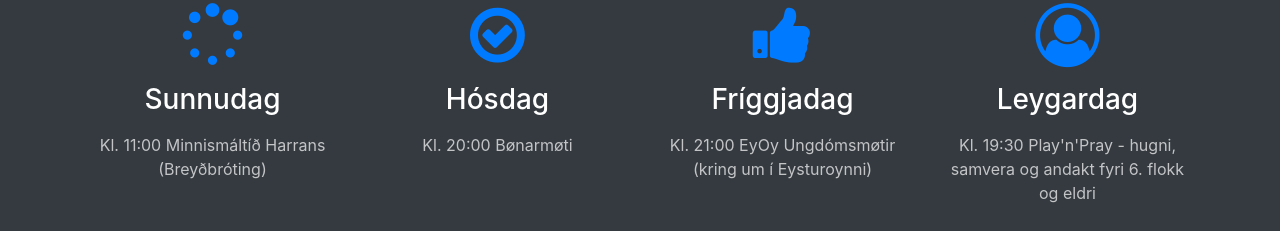
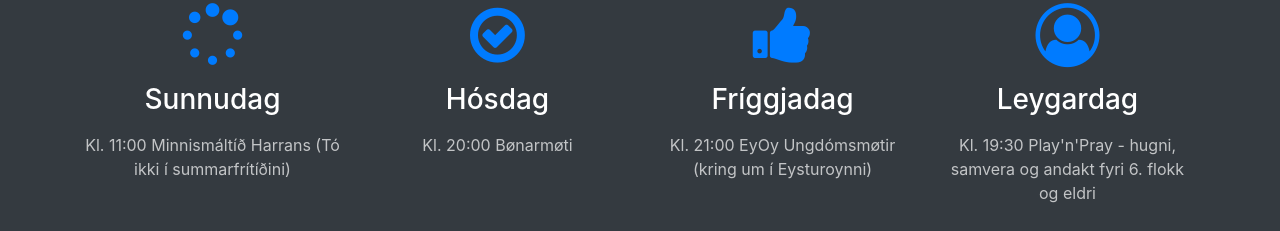
Before and after one commit to organick78/HebronLeirvik, a website with bundled scripts: page index.html in a window 1280 px wide. Shown: the part 1060-1291 px from the top of the page. Built offline with nearby package versions, Linux system fonts and the light colour scheme.

Commit message:
Update index.html

```diff
--- a/index.html
+++ b/index.html
@@ -85,7 +85,7 @@
             <div class="service-box mt-5 mx-auto">
               <i class="fa fa-4x fa-spinner text-primary mb-3 sr-icons"></i>
               <h3 class="mb-3">Sunnudag</h3>
-              <p class="text-faded mb-4">Kl. 11:00 Minnismáltíð Harrans (Breyðbróting)</p><br>
+              <p class="text-faded mb-4">Kl. 11:00 Minnismáltíð Harrans (Tó ikki í summarfrítíðini)</p><br>
               <p class="text-faded mb-4">Kl. 12:00 Drekka</p><br>
               <p class="text-faded mb-4">Kl. 12:30 Møti og sunnudagsskúli</p><br>
               <p class="text-faded mb-4">Kl. 19:30 Grund (í Hebron)</p>
```
